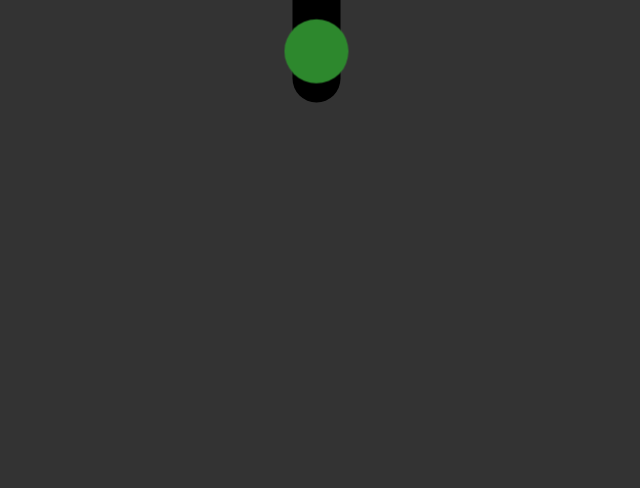
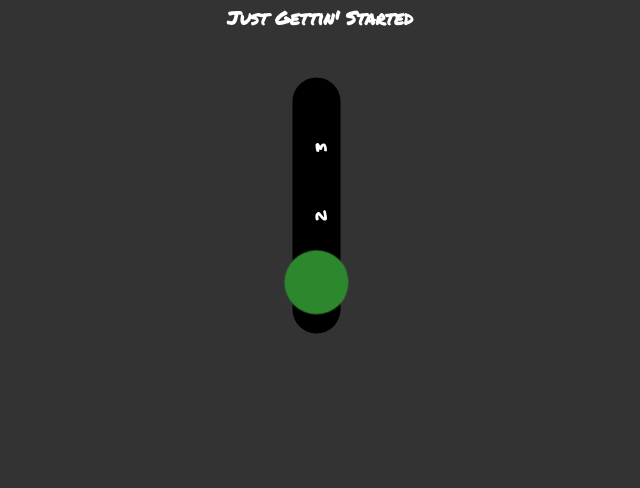
Before and after one commit to NolWag/NolanWagner.com, a website: page freebird/index.html in a window 1280 px wide. Shown: the part 328-816 px from the top of the page, without its empty margins (320-960 px from the left). Drawn offline with Linux system fonts and the light colour scheme.

Commit message:
freebird queuer css

```diff
--- a/freebird/index.html
+++ b/freebird/index.html
@@ -8,7 +8,7 @@
     <title>App</title>
   </head>
   <div id="loader" class="loader"></div>
-
+<div class="main">
   <div id="load" class="container">
     <div class="text-wrapper">
       <h1 class="title">Freebird Queuer</h1>
@@ -23,6 +23,7 @@
     <input name="switch" id="three" type="radio" />
     <label for="three" class="switch__label" >3</label>
     <div id="btn-switch" class="switch__indicator" />
+    </div>
   </div>
 </div>
 
--- a/freebird/scss/styles.scss
+++ b/freebird/scss/styles.scss
@@ -1,6 +1,13 @@
 p, h1, h3, label {
   font-family: 'Permanent Marker', cursive;
 }
+
+.main {
+  height: 100vh;
+  display: flex;
+  align-items: center;
+  justify-content: center;
+  }
 
 .container {
   display: none;
```
Also changed, not shown: freebird/css/styles.css. Lines whose indentation alone changed are shown as unchanged.
